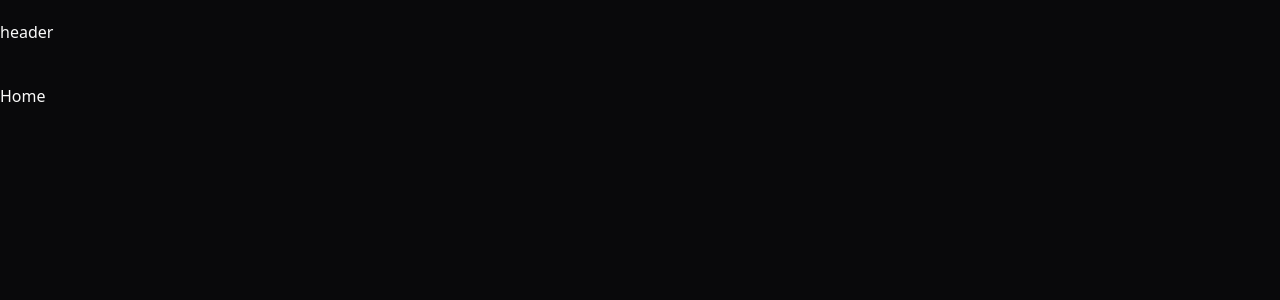
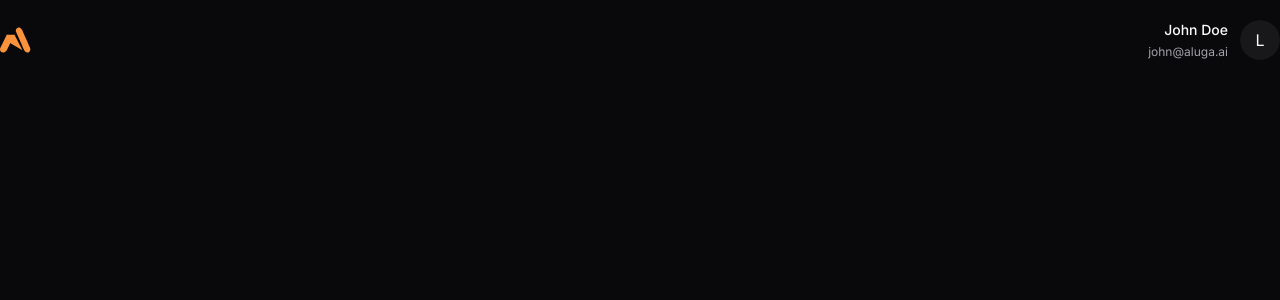
Before and after one commit to ssoaresleo/aluga-ai, a React (Vite) app: page / in a window 1280 px wide. Shown: the top 300 px of the page. Built offline with nearby package versions, Linux system fonts and the light colour scheme.

Commit message:
feat: create header content

```diff
--- a/index.html
+++ b/index.html
@@ -1,10 +1,16 @@
-<!doctype html>
+<!DOCTYPE html>
 <html lang="pt-BR">
   <head>
     <meta charset="UTF-8" />
     <link rel="icon" type="image/svg+xml" href="/alugaai.svg" />
     <meta name="viewport" content="width=device-width, initial-scale=1.0" />
     <title>Aluga.ai</title>
+    <link rel="preconnect" href="https://fonts.googleapis.com" />
+    <link rel="preconnect" href="https://fonts.gstatic.com" crossorigin />
+    <link
+      href="https://fonts.googleapis.com/css2?family=Inter:ital,opsz,wght@0,14..32,100..900;1,14..32,100..900&display=swap"
+      rel="stylesheet"
+    />
   </head>
   <body class="bg-zinc-950 text-zinc-50 antialiased">
     <div id="root"></div>
--- a/package.json
+++ b/package.json
@@ -10,6 +10,8 @@
     "preview": "vite preview"
   },
   "dependencies": {
+    "@radix-ui/react-avatar": "^1.1.1",
+    "@radix-ui/react-dropdown-menu": "^2.1.2",
     "clsx": "^2.1.1",
     "lucide-react": "^0.453.0",
     "react": "^18.3.1",
--- /dev/null
+++ b/src/components/ui/avatar.tsx
@@ -0,0 +1,47 @@
+import * as React from "react";
+import * as AvatarPrimitive from "@radix-ui/react-avatar";
+import { cn } from "../../lib/utils";
+
+const Avatar = React.forwardRef<
+  React.ElementRef<typeof AvatarPrimitive.Root>,
+  React.ComponentPropsWithoutRef<typeof AvatarPrimitive.Root>
+>(({ className, ...props }, ref) => (
+  <AvatarPrimitive.Root
+    ref={ref}
+    className={cn(
+      "relative flex h-10 w-10 shrink-0 overflow-hidden rounded-full",
+      className
+    )}
+    {...props}
+  />
+));
+Avatar.displayName = AvatarPrimitive.Root.displayName;
+
+const AvatarImage = React.forwardRef<
+  React.ElementRef<typeof AvatarPrimitive.Image>,
+  React.ComponentPropsWithoutRef<typeof AvatarPrimitive.Image>
+>(({ className, ...props }, ref) => (
+  <AvatarPrimitive.Image
+    ref={ref}
+    className={cn("aspect-square h-full w-full", className)}
+    {...props}
+  />
+));
+AvatarImage.displayName = AvatarPrimitive.Image.displayName;
+
+const AvatarFallback = React.forwardRef<
+  React.ElementRef<typeof AvatarPrimitive.Fallback>,
+  React.ComponentPropsWithoutRef<typeof AvatarPrimitive.Fallback>
+>(({ className, ...props }, ref) => (
+  <AvatarPrimitive.Fallback
+    ref={ref}
+    className={cn(
+      "flex h-full w-full items-center justify-center rounded-full bg-[#18181B]",
+      className
+    )}
+    {...props}
+  />
+));
+AvatarFallback.displayName = AvatarPrimitive.Fallback.displayName;
+
+export { Avatar, AvatarImage, AvatarFallback };
--- a/src/components/ui/header.tsx
+++ b/src/components/ui/header.tsx
@@ -1,3 +1,22 @@
+import logo from "../../assets/logo.svg";
+import { Avatar, AvatarFallback } from "./avatar";
+
 export const Header = () => {
-  return <header>header</header>;
+  return (
+    <header>
+      <div className="flex items-center justify-between">
+        <img src={logo} alt="Aluga.ai" />
+
+        <div className="flex items-center gap-3">
+          <div className="flex items-end justify-end gap-1 flex-col">
+            <h3 className="font-medium text-sm">John Doe</h3>
+            <span className="text-zinc-400 text-xs">john@aluga.ai</span>
+          </div>
+          <Avatar>
+            <AvatarFallback>L</AvatarFallback>
+          </Avatar>
+        </div>
+      </div>
+    </header>
+  );
 };
--- a/src/pages/_layout/app.tsx
+++ b/src/pages/_layout/app.tsx
@@ -3,12 +3,12 @@ import { Header } from "../../components/ui/header";
 
 export const AppLayout = () => {
   return (
-    <main className="flex min-h-screen flex-col py-5 container mx-auto">
+    <div className="flex min-h-screen flex-col py-5 container mx-auto">
       <Header />
 
       <div className="flex flex-1 flex-col gap-12 mt-10">
         <Outlet />
       </div>
-    </main>
+    </div>
   );
 };
--- a/src/pages/app/home/index.tsx
+++ b/src/pages/app/home/index.tsx
@@ -1,7 +1,3 @@
 export const Home = () => {
-  return (
-    <>
-      <h1>Home</h1>
-    </>
-  );
+  return <></>;
 };
--- a/tailwind.config.js
+++ b/tailwind.config.js
@@ -2,7 +2,11 @@
 export default {
   content: ["./index.html", "./src/**/*.{js,ts,jsx,tsx}"],
   theme: {
-    extend: {},
+    extend: {
+      fontFamily: {
+        sans: "Inter",
+      },
+    },
   },
   plugins: [],
 };
```
Also changed, not shown: src/assets/logo.svg (added), 1 other file (tests, documents, lock files or other folders).
